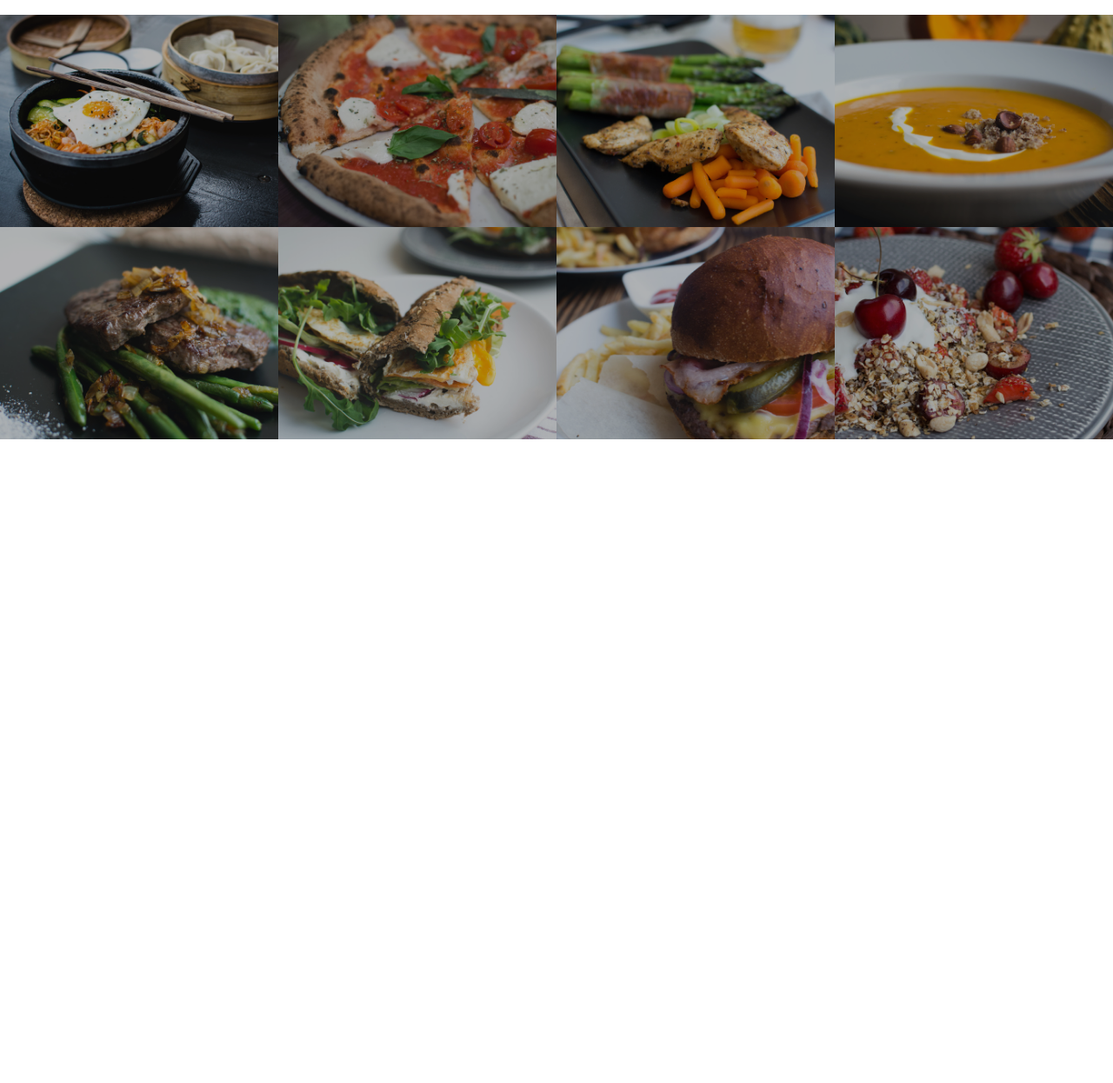
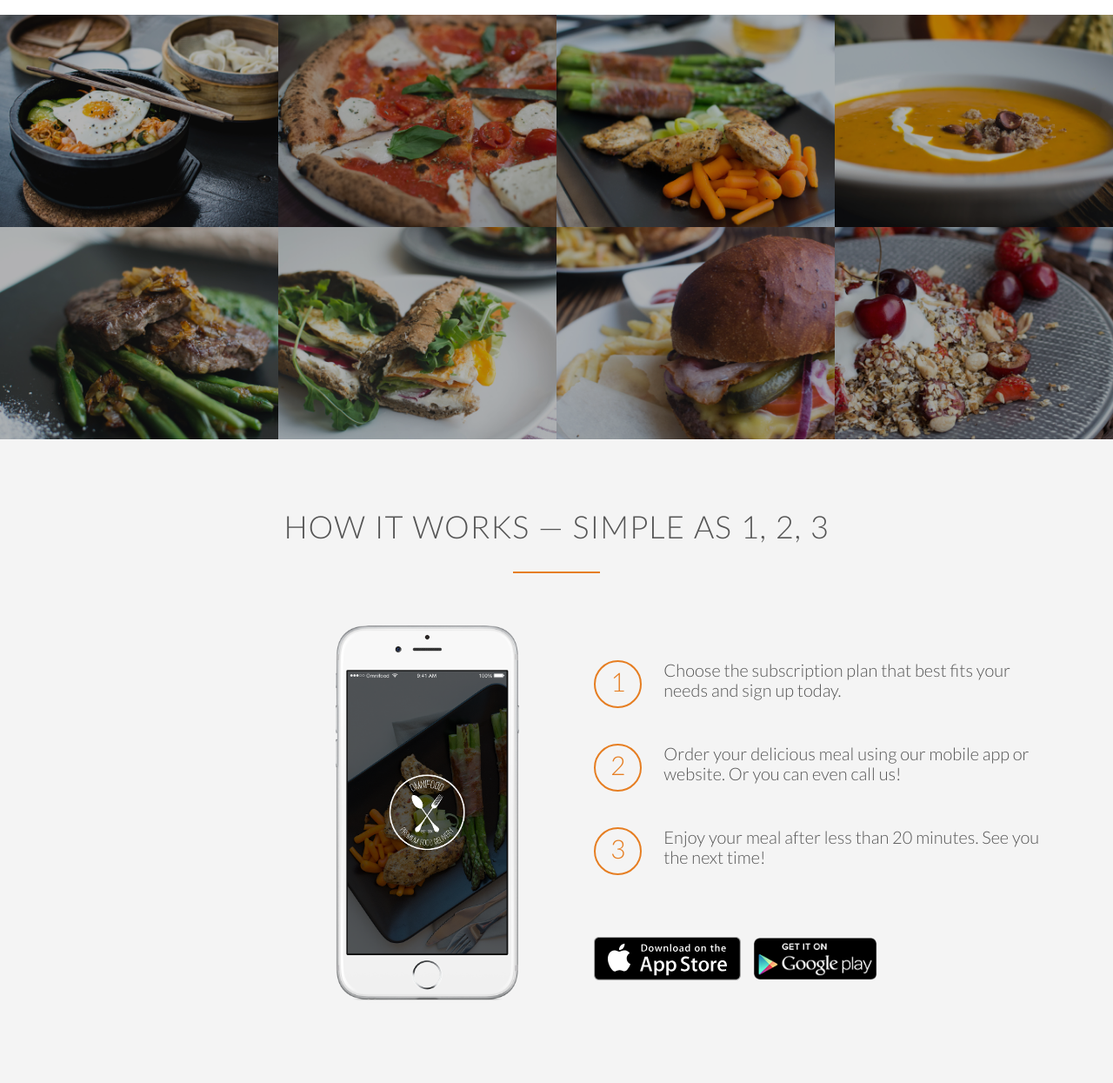
Before and after one commit to UnoMo/Website-Omnifood, a PHP site: page / in a window 1280 px wide. Shown: the part 1493-2738 px from the top of the page at 87% size. Before the commit the page ends 1998 px from the top, so only its background shows below. Run offline with PHP 8.4, Linux system fonts and the light colour scheme; some web fonts are replaced.

Commit message:
Added Steps section

```diff
--- a/css/app.css
+++ b/css/app.css
@@ -65,6 +65,18 @@ section {
   line-height: 145%;
   width: 70%;
   margin-left: 15%;
+}
+
+.clearfix {
+  zoom: 1;
+}
+
+.clearfix::after {
+  content: ".";
+  clear: both;
+  display: block;
+  height: 0;
+  visibility: hidden;
 }
 
 /* HEADER.SASS */
@@ -157,6 +169,10 @@ header {
 }
 
 /* SECTIONS.SASS */
+.section-steps {
+  background-color: #f4f4f4;
+}
+
 .section-meals {
   padding: 0;
 }
@@ -191,4 +207,44 @@ header {
 
 .section-features .long-copy {
   margin-bottom: 30px;
+}
+
+.steps-box:first-child {
+  text-align: right;
+  padding-right: 3%;
+  margin-top: 30px;
+}
+.steps-box:last-child {
+  padding-left: 3%;
+  margin-top: 70px;
+}
+
+.app-screen {
+  width: 40%;
+}
+
+.works-step {
+  margin-bottom: 50px;
+}
+.works-step:last-of-type {
+  margin-bottom: 80px;
+}
+.works-step div {
+  color: #e67e22;
+  border: 2px solid #e67e22;
+  display: inline-block;
+  border-radius: 50%;
+  height: 55px;
+  width: 55px;
+  text-align: center;
+  padding: 5px;
+  float: left;
+  font-size: 150%;
+  margin-right: 25px;
+}
+
+.btn-app img {
+  height: 50px;
+  width: auto;
+  margin-right: 10px;
 }/*# sourceMappingURL=app.css.map */
--- a/index.html
+++ b/index.html
@@ -80,7 +80,7 @@
     </section>
 
     <section class="section-meals">
-      <ul class="meals-showcase">
+      <ul class="meals-showcase clearfix">
         <li>
           <figure class="meal-photo">
             <img
@@ -111,7 +111,7 @@
           </figure>
         </li>
       </ul>
-      <ul class="meals-showcase">
+      <ul class="meals-showcase clearfix">
         <li>
           <figure class="meal-photo">
             <img src="/images/5.jpg" alt="Paleo beef steak with vegetables" />
@@ -140,5 +140,55 @@
         </li>
       </ul>
     </section>
+
+    <section class="section-steps">
+      <div class="row">
+        <h2>How it works &mdash; Simple as 1, 2, 3</h2>
+      </div>
+      <div class="row">
+        <div class="col span-1-of-2 steps-box">
+          <img
+            class="app-screen"
+            src="/images/app-iPhone.png"
+            alt="Omnifood App on phone"
+          />
+        </div>
+
+        <div class="col span-1-of-2 steps-box">
+          <div class="works-step">
+            <div>1</div>
+            <p>
+              Choose the subscription plan that best fits your needs and sign up
+              today.
+            </p>
+          </div>
+
+          <div class="works-step">
+            <div>2</div>
+            <p>
+              Order your delicious meal using our mobile app or website. Or you
+              can even call us!
+            </p>
+          </div>
+
+          <div class="works-step">
+            <div>3</div>
+            <p>
+              Enjoy your meal after less than 20 minutes. See you the next time!
+            </p>
+          </div>
+
+          <a href="#" class="btn-app"
+            ><img src="/images/download-app.svg" alt="Download from AppStore"
+          /></a>
+
+          <a href="#" class="btn-app"
+            ><img
+              src="/images/download-app-android.png"
+              alt="Download from Google Play"
+          /></a>
+        </div>
+      </div>
+    </section>
   </body>
 </html>
--- a/sass/_base.sass
+++ b/sass/_base.sass
@@ -60,3 +60,13 @@ section
     line-height: 145%
     width: 70%
     margin-left: 15%
+
+.clearfix
+    zoom: 1
+.clearfix
+    &::after
+        content: '.'
+        clear: both
+        display: block
+        height: 0
+        visibility: hidden
--- a/sass/_sections.sass
+++ b/sass/_sections.sass
@@ -1,4 +1,7 @@
 /* SECTIONS.SASS */
+
+.section-steps
+    background-color: $colorSection
 
 .section-meals
     padding: 0
@@ -32,3 +35,42 @@
 .section-features
     .long-copy
         margin-bottom: 30px
+
+.steps-box
+
+    &:first-child
+        text-align: right
+        padding-right: 3%
+        margin-top: 30px
+
+    &:last-child
+        padding-left: 3%
+        margin-top: 70px
+
+.app-screen
+    width: 40%
+
+.works-step
+    margin-bottom: 50px
+
+    &:last-of-type
+        margin-bottom: 80px
+
+    div
+        color: $colorBtn
+        border: 2px solid $colorBtn
+        display: inline-block
+        border-radius: 50%
+        height: 55px
+        width: 55px
+        text-align: center
+        padding: 5px
+        float: left
+        font-size: 150%
+        margin-right: 25px
+
+.btn-app
+    img
+        height: 50px
+        width: auto
+        margin-right: 10px
--- a/sass/_variables.sass
+++ b/sass/_variables.sass
@@ -7,6 +7,8 @@ $colorDefaultText: #555
 $colorBtn: #e67e22
 $colorBtnHover: #C76400
 
+$colorSection: #f4f4f4
+
 // Font
 $fontDefaultSize: 20px
 
```
Also changed, not shown: 1 other file.
